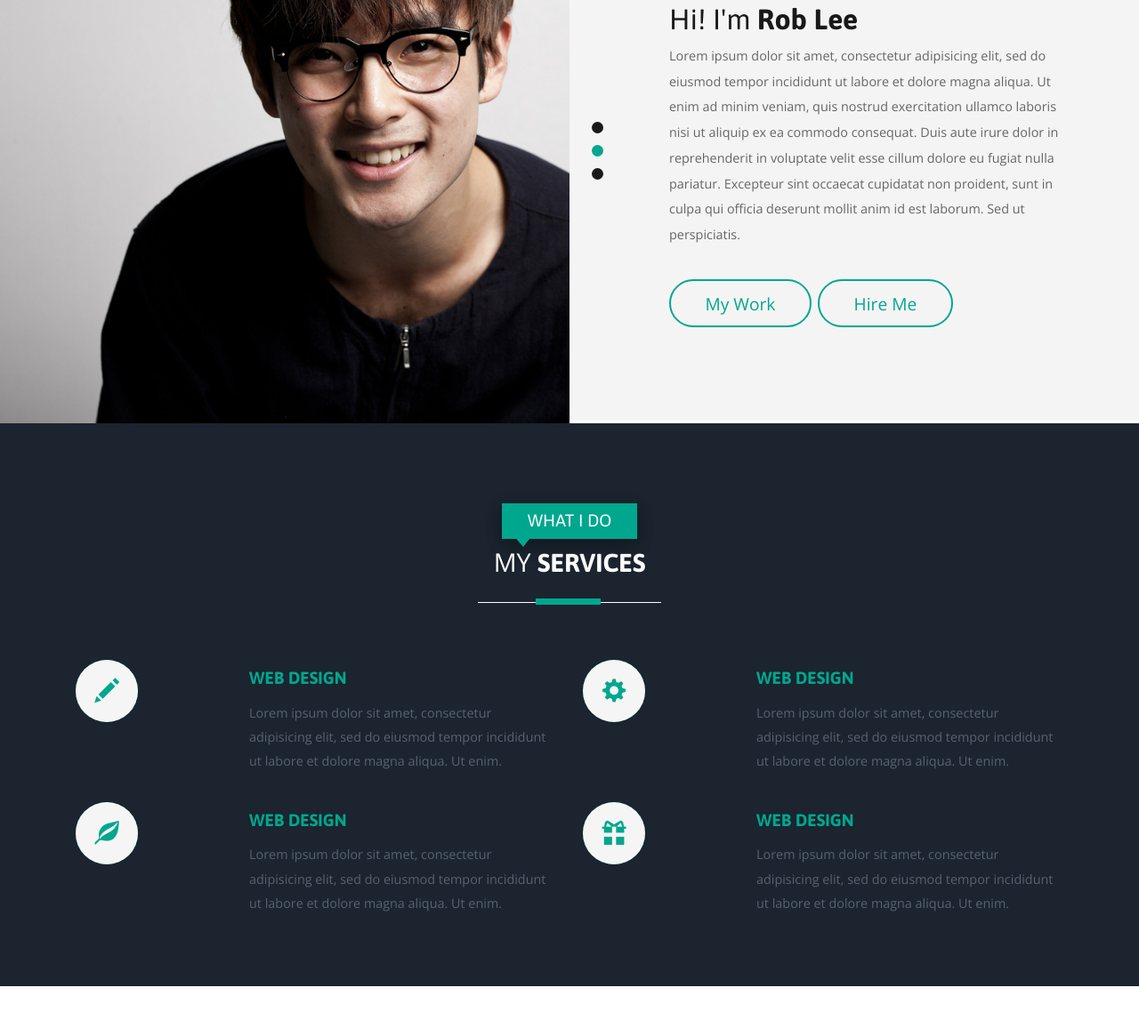
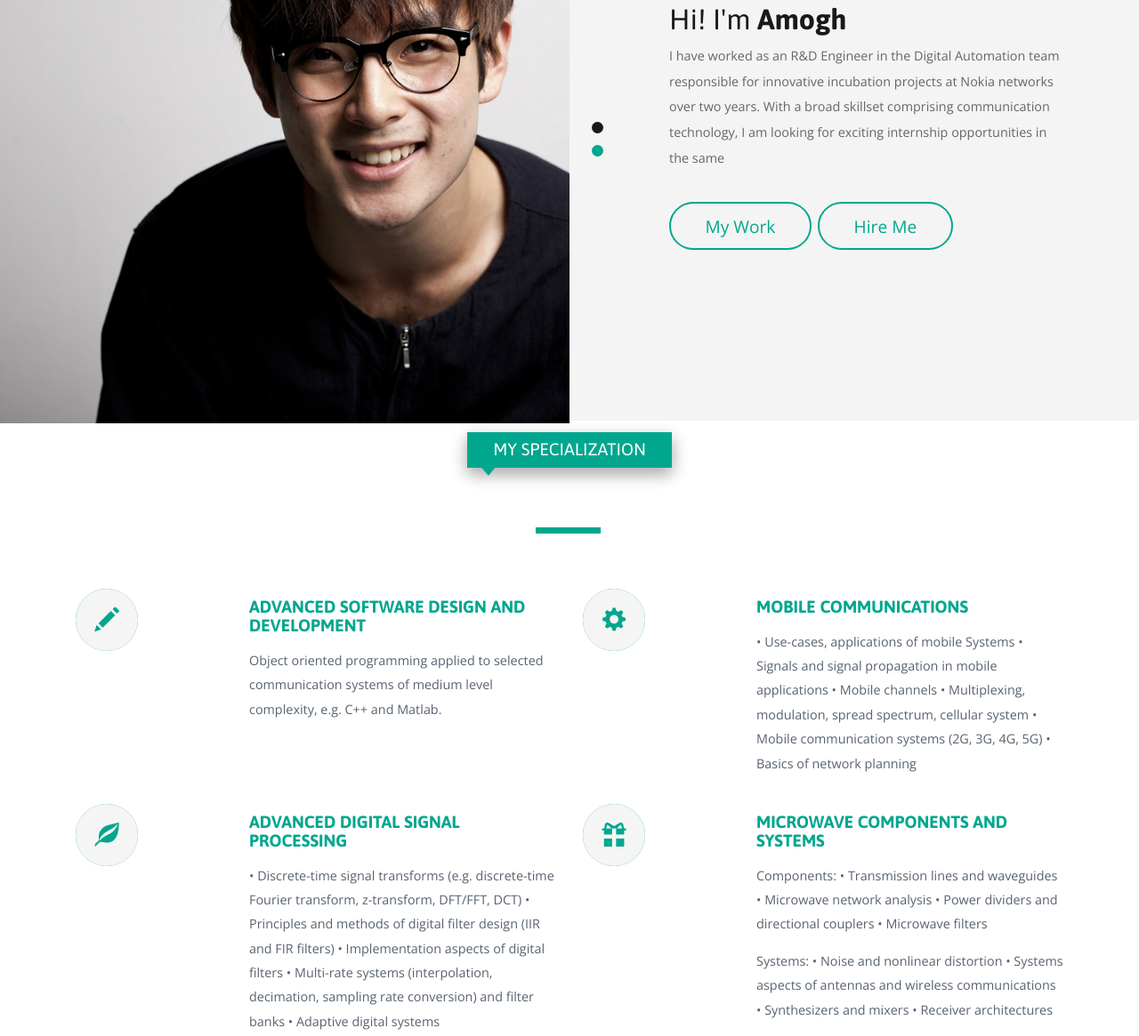
Before and after one commit to amoghkashyap/portfolio, a plain HTML site: page index.html in a window 1280 px wide. Shown: the part 774-1939 px from the top of the page at 89% size. Drawn offline with nearby package versions, Linux system fonts and the light colour scheme; files whose address does not match are found by name.

Commit message:
Update index.html

```diff
--- a/index.html
+++ b/index.html
@@ -55,7 +55,7 @@ Smartphone Compatible web template, free webdesigns for Nokia, Samsung, LG, Sony
 							<ul class="nav1 nav nav-wil">
 								<li class="active"><a data-hover="Home" href="index.html">Home</a></li>
 								<li><a class="scroll" data-hover="About" href="#about">About</a></li>
-								<li><a class="scroll" data-hover="Services" href="#services" >Services</a></li>
+								<li><a class="scroll" data-hover="Interests" href="#interests" >Interests</a></li>
 								<li><a class="scroll" data-hover="Experience" href="#work">Experience</a></li>
 								<li><a class="scroll" data-hover="Portfolio" href="#port">Portfolio</a></li>
 								<li><a class="scroll" data-hover="Blog" href="#blogs">Blog</a></li>
@@ -79,43 +79,43 @@ Smartphone Compatible web template, free webdesigns for Nokia, Samsung, LG, Sony
 			<div class="banner-info">
 				<div class="col-md-7 header-right">
 					<h1>Hi !</h1>
-					<h6>UX & UI DESIGNER</h6>
+					<h6>Master's student at Hochschule Darmstadt</h6>
 					<ul class="address">
 
 					<li>
 							<ul class="address-text">
 								<li><b>NAME</b></li>
-								<li>I'M ROB LEE</li>
+								<li>AMOGH HARISHANAND KASHYAP</li>
 							</ul>
 						</li>
 						<li>
 							<ul class="address-text">
 								<li><b>D.O.B</b></li>
-								<li>23-06-1980</li>
+								<li>13-05-1995</li>
 							</ul>
 						</li>
 						<li>
 							<ul class="address-text">
 								<li><b>PHONE </b></li>
-								<li>+00 111 222 3333</li>
+								<li>+49 1794267255</li>
 							</ul>
 						</li>
 						<li>
 							<ul class="address-text">
 								<li><b>ADDRESS </b></li>
-								<li>756 Global Place,New York.</li>
+								<li>KURT-SCHUMACHER-STRAßE 60 64297 DARMSTADT </li>
 							</ul>
 						</li>
 						<li>
 							<ul class="address-text">
 								<li><b>E-MAIL </b></li>
-								<li><a href="mailto:example@mail.com"> mail@example.com</a></li>
+								<li><a href="mailto:example@mail.com"> amogh.h.kashyap@stud.h-da.de</a></li>
 							</ul>
 						</li>
 						<li>
 							<ul class="address-text">
-								<li><b>WEBSITE </b></li>
-								<li><a href="http://w3layouts.com">www.myresume.com</a></li>
+								<li><b>GITHUB </b></li>
+								<li><a href="https://github.com/amoghkashyap/">https://github.com/amoghkashyap</a></li>
 							</ul>
 						</li>
 
@@ -136,8 +136,8 @@ Smartphone Compatible web template, free webdesigns for Nokia, Samsung, LG, Sony
 					<div id="owl-demo1" class="owl-carousel owl-carousel2">
 					                <div class="item">
 					                	<div class="about-left-grid">
-											<h2>Hi! I'm <span>Rob Lee</span></h2>
-											<p>Lorem ipsum dolor sit amet, consectetur adipisicing elit, sed do eiusmod tempor incididunt ut labore et dolore magna aliqua. Ut enim ad minim veniam, quis nostrud exercitation ullamco laboris nisi ut aliquip ex ea commodo consequat. Duis aute irure dolor in reprehenderit in voluptate velit esse cillum dolore eu fugiat nulla pariatur. Excepteur sint occaecat cupidatat non proident, sunt in culpa qui officia deserunt mollit anim id est laborum. Sed ut perspiciatis.</p>
+											<h2>Hi! I'm <span>Amogh</span></h2>
+											<p>I am a graduate student at Darmstadt university of applied science, pursuing my master's in Electrical Engineering and Information Technology with a specialization in communication. I have a substantial research background with expertise in Microservices, Telecommunication, Robotics, and Computer vision</p>
 											<ul>
 												<li><a class="a-btn-a scroll" href="#port">My Work</a></li>
 												<li><a class="a-btn-h scroll" href="#contact">Hire Me</a></li>
@@ -146,18 +146,8 @@ Smartphone Compatible web template, free webdesigns for Nokia, Samsung, LG, Sony
 					                </div>
 					                  <div class="item">
 					                	<div class="about-left-grid">
-											<h2>Hi! I'm <span>Rob Lee</span></h2>
-											<p>Lorem ipsum dolor sit amet, consectetur adipisicing elit, sed do eiusmod tempor incididunt ut labore et dolore magna aliqua. Ut enim ad minim veniam, quis nostrud exercitation ullamco laboris nisi ut aliquip ex ea commodo consequat. Duis aute irure dolor in reprehenderit in voluptate velit esse cillum dolore eu fugiat nulla pariatur. Excepteur sint occaecat cupidatat non proident, sunt in culpa qui officia deserunt mollit anim id est laborum. Sed ut perspiciatis.</p>
-											<ul>
-												<li><a class="a-btn-a scroll" href="#port">My Work</a></li>
-												<li><a class="a-btn-h scroll" href="#contact">Hire Me</a></li>
-											</ul>
-										</div>
-					                </div>
-					                  <div class="item">
-					                	<div class="about-left-grid">
-											<h2>Hi! I'm <span>ROB LEE</span></h2>
-											<p>Lorem ipsum dolor sit amet, consectetur adipisicing elit, sed do eiusmod tempor incididunt ut labore et dolore magna aliqua. Ut enim ad minim veniam, quis nostrud exercitation ullamco laboris nisi ut aliquip ex ea commodo consequat. Duis aute irure dolor in reprehenderit in voluptate velit esse cillum dolore eu fugiat nulla pariatur. Excepteur sint occaecat cupidatat non proident, sunt in culpa qui officia deserunt mollit anim id est laborum. Sed ut perspiciatis.</p>
+											<h2>Hi! I'm <span>Amogh</span></h2>
+											<p>I have worked as an R&D Engineer in the Digital Automation team responsible for innovative incubation projects at Nokia networks over two years. With a broad skillset comprising communication technology, I am looking for exciting internship opportunities in the same</p>
 											<ul>
 												<li><a class="a-btn-a scroll" href="#port">My Work</a></li>
 												<li><a class="a-btn-h scroll" href="#contact">Hire Me</a></li>
@@ -199,15 +189,15 @@ Smartphone Compatible web template, free webdesigns for Nokia, Samsung, LG, Sony
 			</script>
 			</div>
 			<!-- /about -->
-			<!-- services -->
-			<div id="services" class="services">
+			<!-- interests -->
+			<div id="interests" class="interests">
 				<div class="container">
 					<div class="service-head one text-center ">
-						<h4>WHAT I DO</h4>
-						<h3>MY <span>SERVICES</span></h3>
+						<h4>MY SPECIALIZATION</h4>
+						<h3>MY <span>INTERESTS</span></h3>
 						<span class="border two"></span>
 					</div>
-					<!-- services-grids -->
+					<!-- interests-grids -->
 					<div class="wthree_about_right_grids w3l-agile">
 				<div class="col-md-6 wthree_about_right_grid">
 					<div class="col-xs-4 wthree_about_right_grid_left">
@@ -216,8 +206,8 @@ Smartphone Compatible web template, free webdesigns for Nokia, Samsung, LG, Sony
 						</div>
 					</div>
 					<div class="col-xs-8 wthree_about_right_grid_right">
-						<h4>Web Design</h4>
-						<p>Lorem ipsum dolor sit amet, consectetur adipisicing elit, sed do eiusmod tempor incididunt ut labore et dolore magna aliqua. Ut enim.</p>
+						<h4>Advanced Software Design and Development</h4>
+						<p>Object oriented programming applied to selected communication systems of medium level complexity, e.g. C++ and Matlab.</p>
 					</div>
 					<div class="clearfix"> </div>
 				</div>
@@ -228,8 +218,13 @@ Smartphone Compatible web template, free webdesigns for Nokia, Samsung, LG, Sony
 						</div>
 					</div>
 					<div class="col-xs-8 wthree_about_right_grid_right">
-						<h4>Web Design</h4>
-						<p>Lorem ipsum dolor sit amet, consectetur adipisicing elit, sed do eiusmod tempor incididunt ut labore et dolore magna aliqua. Ut enim.</p>
+						<h4>Mobile Communications</h4>
+						<p>• Use-cases, applications of mobile Systems
+• Signals and signal propagation in mobile applications
+• Mobile channels
+• Multiplexing, modulation, spread spectrum, cellular system
+• Mobile communication systems (2G, 3G, 4G, 5G)
+• Basics of network planning</p>
 					</div>
 					<div class="clearfix"> </div>
 				</div>
@@ -240,8 +235,12 @@ Smartphone Compatible web template, free webdesigns for Nokia, Samsung, LG, Sony
 						</div>
 					</div>
 					<div class="col-xs-8 wthree_about_right_grid_right">
-						<h4>Web Design</h4>
-						<p>Lorem ipsum dolor sit amet, consectetur adipisicing elit, sed do eiusmod tempor incididunt ut labore et dolore magna aliqua. Ut enim.</p>
+						<h4>Advanced Digital Signal Processing</h4>
+						<p>• Discrete-time signal transforms (e.g. discrete-time Fourier transform, z-transform, DFT/FFT, DCT)
+• Principles and methods of digital filter design (IIR and FIR filters)
+• Implementation aspects of digital filters
+• Multi-rate systems (interpolation, decimation, sampling rate conversion) and filter banks
+• Adaptive digital systems</p>
 					</div>
 					<div class="clearfix"> </div>
 				</div>
@@ -252,18 +251,27 @@ Smartphone Compatible web template, free webdesigns for Nokia, Samsung, LG, Sony
 						</div>
 					</div>
 					<div class="col-xs-8 wthree_about_right_grid_right">
-						<h4>Web Design</h4>
-						<p>Lorem ipsum dolor sit amet, consectetur adipisicing elit, sed do eiusmod tempor incididunt ut labore et dolore magna aliqua. Ut enim.</p>
+						<h4>Microwave Components and Systems</h4>
+						<p>Components:
+• Transmission lines and waveguides
+• Microwave network analysis
+• Power dividers and directional couplers
+• Microwave filters</p>
+<p>Systems:
+• Noise and nonlinear distortion
+• Systems aspects of antennas and wireless communications
+• Synthesizers and mixers
+• Receiver architectures</p>
 					</div>
 					<div class="clearfix"> </div>
 				</div>
 				<div class="clearfix"> </div>
 			</div>
 
-					<!-- services-grids -->
+					<!-- interests-grids -->
 				</div>
 			</div>
-			<!-- services -->
+			<!-- interests -->
 			<!--work-experience-->
 	<div id="work" class="work">
 		<div class="container">
```
